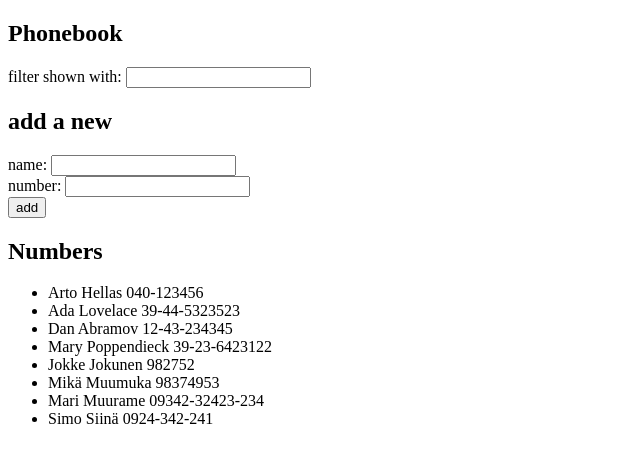
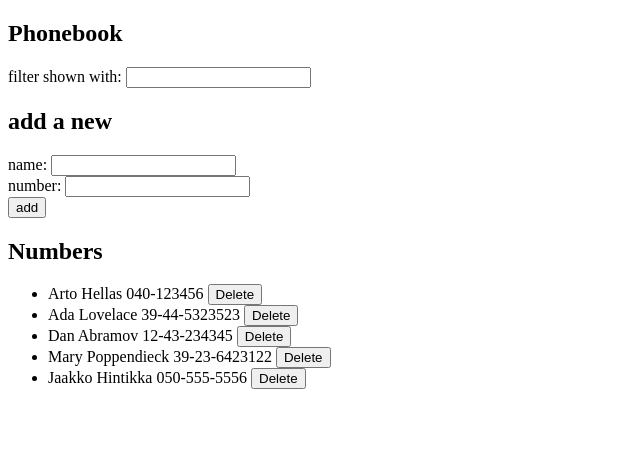
Before and after one commit to Voltti/fullstackopen, a React (Create React App) app in the folder osa_02/puhelinluettelo/: page / in a window 1280 px wide. Shown: the top 462 px of the page, without its empty margins (0-640 px from the left). Built offline with nearby package versions, Linux system fonts and the light colour scheme; data requests are answered from the project's data file.

Commit message:
Tehtävä 2.14

```diff
--- a/osa_02/puhelinluettelo/db.json
+++ b/osa_02/puhelinluettelo/db.json
@@ -21,24 +21,9 @@
       "id": 4
     },
     {
-      "name": "Jokke Jokunen",
-      "number": "982752",
+      "name": "Jaakko Hintikka",
+      "number": "050-555-5556",
       "id": 5
-    },
-    {
-      "name": "Mikä Muumuka",
-      "number": "98374953",
-      "id": 6
-    },
-    {
-      "name": "Mari Muurame",
-      "number": "09342-32423-234",
-      "id": 7
-    },
-    {
-      "name": "Simo Siinä",
-      "number": "0924-342-241",
-      "id": 8
     }
   ]
 }
--- a/osa_02/puhelinluettelo/src/App.js
+++ b/osa_02/puhelinluettelo/src/App.js
@@ -38,6 +38,16 @@ const App = () => {
 
 }
 
+const removeName = (name, id) => {
+  if (window.confirm(`Delete ${name}?`)) {
+    personsService
+      .remove(id)
+      .then(response => {
+        setPersons(persons.filter( p => p.id !== id))
+      })
+  }
+}
+
   return (
     <div>
       <h2>Phonebook</h2>
@@ -46,7 +56,7 @@ const App = () => {
 
       <AddNew addName={addName} newName={newName} newNumber={newNumber} handleNameChange={handleNameChange} handleNumberChange={handleNumberChange} />
 
-      <PersonsList persons={persons} search={searchTerm} />
+      <PersonsList persons={persons} search={searchTerm} removePerson={removeName}/>
     </div>
   )
 
--- a/osa_02/puhelinluettelo/src/components/PersonsList.js
+++ b/osa_02/puhelinluettelo/src/components/PersonsList.js
@@ -1,18 +1,17 @@
 
-const PersonsList = ({persons, search}) => {
+const PersonsList = ({persons, search, removePerson}) => {
     const filteredPersons = persons.filter(p => p.name.toLowerCase().includes(search.toLowerCase() ))
     return (
     <><h2>Numbers</h2>
     <ul>
-        {filteredPersons.map( p => <Person key={p.id} name={p.name} number={p.number} />)}
+        {filteredPersons.map( p => <Person key={p.id} name={p.name} number={p.number} removePerson={() => removePerson(p.name, p.id)}/>)}
     </ul>
     </>
     )
 }
-const Person = ({name, number}) => {
-
+const Person = ({name, number, removePerson}) => {
     return (
-        <li>{name} {number}</li>
+        <li>{name} {number} <button onClick={removePerson}>Delete</button></li>
     )
 }
 
--- a/osa_02/puhelinluettelo/src/services/persons.js
+++ b/osa_02/puhelinluettelo/src/services/persons.js
@@ -12,8 +12,13 @@ const createNew = (person) => {
     return request.then(response => response.data);
 }
 
+const remove = (id) => {
+    const request = axios.delete(`${baseUrl}${id}`)
+    return request.then(response => response.data)
+}
+
 const personFuncs = {
-    getAll, createNew
+    getAll, createNew, remove
 }
 
 export default personFuncs;
```
